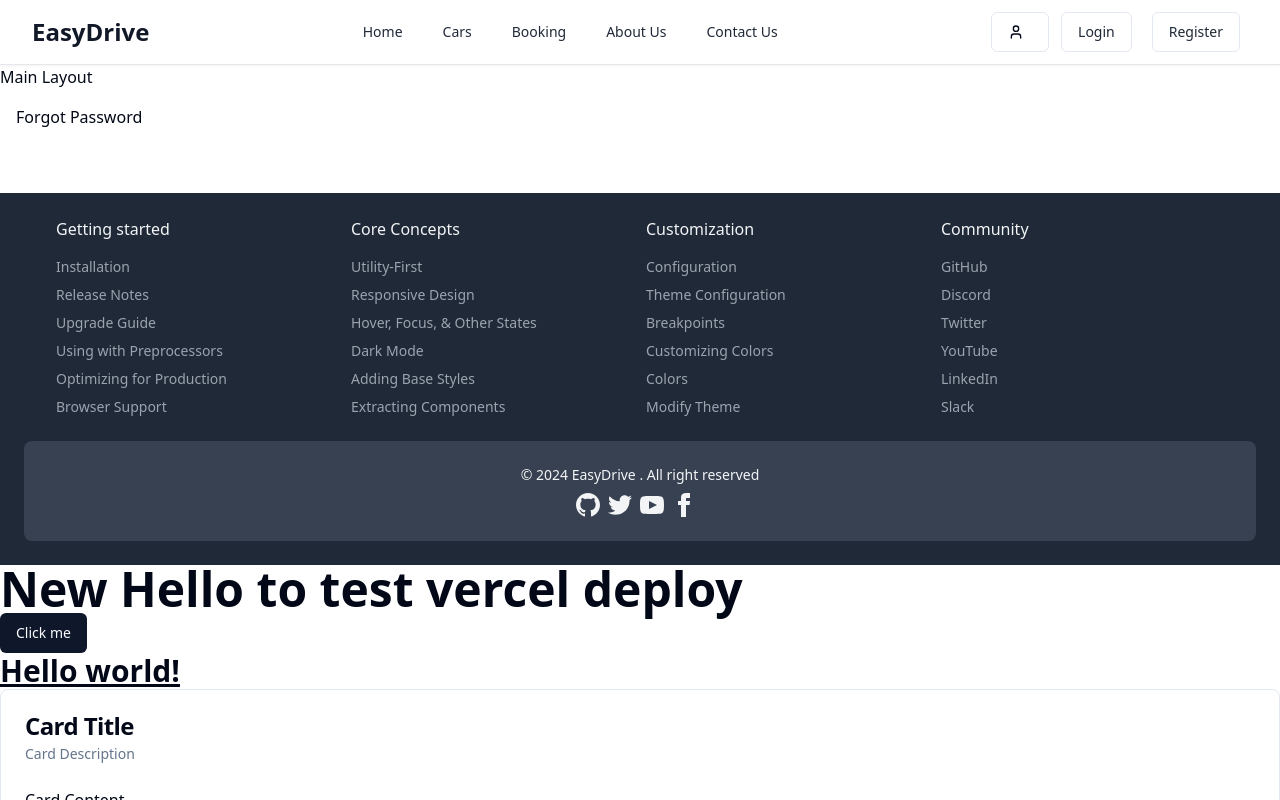
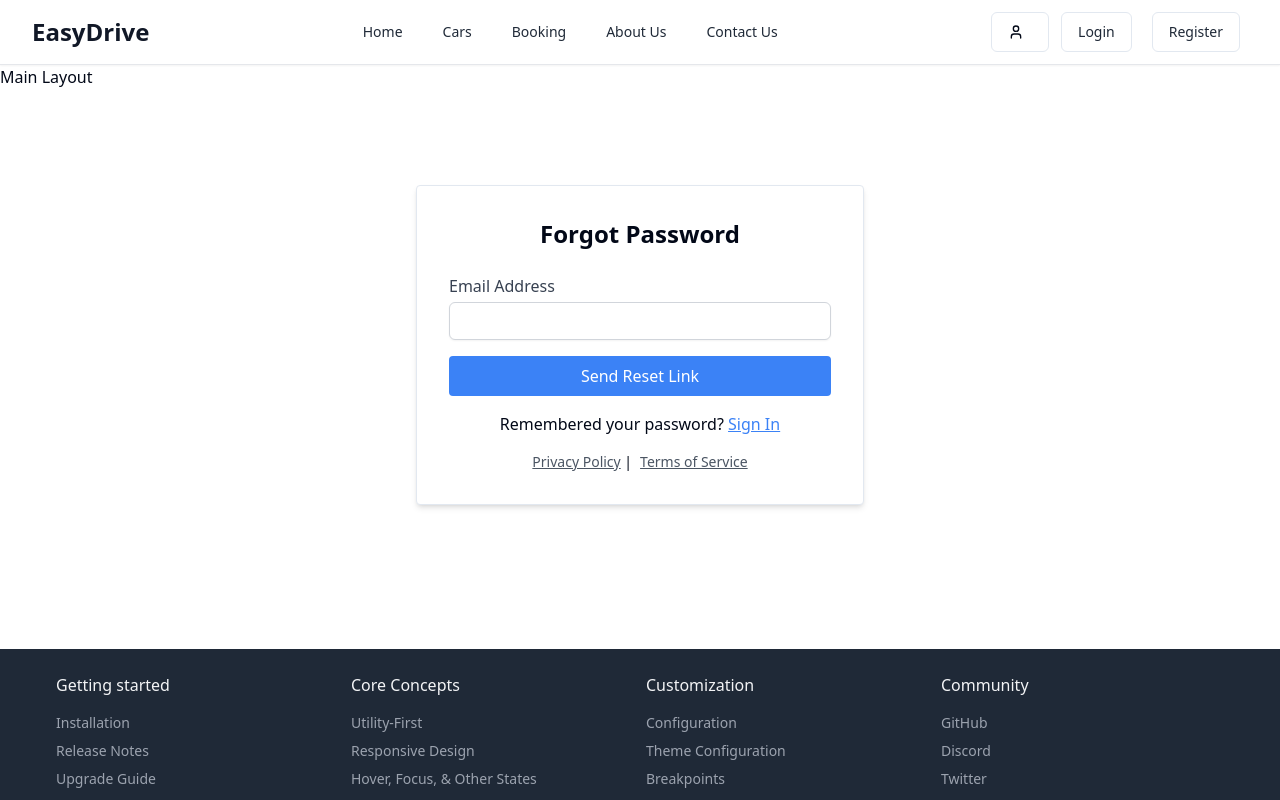
Before and after one commit to yusuf-khan-swd/easy-drive-frontend-vite-shadcn, a React (Vite) app: page /forgot-password in a window 1280 px wide. Shown: the top 800 px of the page. Built offline with nearby package versions, Linux system fonts and the light colour scheme.

Commit message:
[Done] ForgotPassword component design

```diff
--- a/src/pages/ForgotPassword.tsx
+++ b/src/pages/ForgotPassword.tsx
@@ -1,7 +1,105 @@
-const ForgotPassword = () => {
+import React, { useState } from "react";
+import { Link } from "react-router-dom";
+
+interface ForgotPasswordFormData {
+  email: string;
+}
+
+const ForgotPassword: React.FC = () => {
+  const [formData, setFormData] = useState<ForgotPasswordFormData>({
+    email: "",
+  });
+  const [errors, setErrors] = useState<{ [key: string]: string }>({});
+  const [successMessage, setSuccessMessage] = useState<string>("");
+
+  const handleChange = (e: React.ChangeEvent<HTMLInputElement>) => {
+    const { name, value } = e.target;
+    setFormData((prevData) => ({
+      ...prevData,
+      [name]: value,
+    }));
+  };
+
+  const validate = (): boolean => {
+    const newErrors: { [key: string]: string } = {};
+
+    if (!formData.email) {
+      newErrors.email = "Email is required.";
+    } else if (!/\S+@\S+\.\S+/.test(formData.email)) {
+      newErrors.email = "Email format is invalid.";
+    }
+
+    setErrors(newErrors);
+    return Object.keys(newErrors).length === 0;
+  };
+
+  const handleSubmit = (e: React.FormEvent) => {
+    e.preventDefault();
+    if (validate()) {
+      console.log("Password reset request for:", formData.email);
+      // Here you would typically call an API to handle the password reset request
+      setSuccessMessage(
+        "If an account with that email exists, you will receive an email with instructions to reset your password."
+      );
+      setFormData({ email: "" });
+    }
+  };
+
   return (
-    <div>
-      <h1>Forgot Password</h1>
+    <div className="min-h-[60vh] flex items-center justify-center">
+      <form
+        className="bg-white border p-8 rounded shadow-md w-full max-w-md"
+        onSubmit={handleSubmit}
+      >
+        <h2 className="text-2xl text-center font-bold mb-6">Forgot Password</h2>
+
+        {successMessage && (
+          <p className="text-green-500 text-sm mb-4">{successMessage}</p>
+        )}
+
+        <div className="mb-4">
+          <label htmlFor="email" className="block text-gray-700">
+            Email Address
+          </label>
+          <input
+            type="email"
+            id="email"
+            name="email"
+            value={formData.email}
+            onChange={handleChange}
+            className={`mt-1 block w-full px-3 py-2 border border-gray-300 rounded-md shadow-sm focus:outline-none focus:ring-blue-700 focus:border-blue-700 sm:text-sm ${
+              errors.email ? "border-red-500" : "border-gray-300"
+            }`}
+          />
+          {errors.email && (
+            <p className="text-red-500 text-xs">{errors.email}</p>
+          )}
+        </div>
+
+        <button
+          type="submit"
+          className="w-full bg-blue-500 text-white py-2 rounded hover:bg-blue-600"
+        >
+          Send Reset Link
+        </button>
+
+        <p className="mt-4 text-center">
+          Remembered your password?{" "}
+          <Link to="/login" className="text-blue-500 underline">
+            Sign In
+          </Link>
+        </p>
+
+        <div className="mt-4 text-sm text-center">
+          <Link to="/privacy" className="text-gray-600 underline">
+            Privacy Policy
+          </Link>{" "}
+          |
+          <Link to="/tos" className="text-gray-600 underline ml-2">
+            Terms of Service
+          </Link>
+        </div>
+      </form>
     </div>
   );
 };
```
